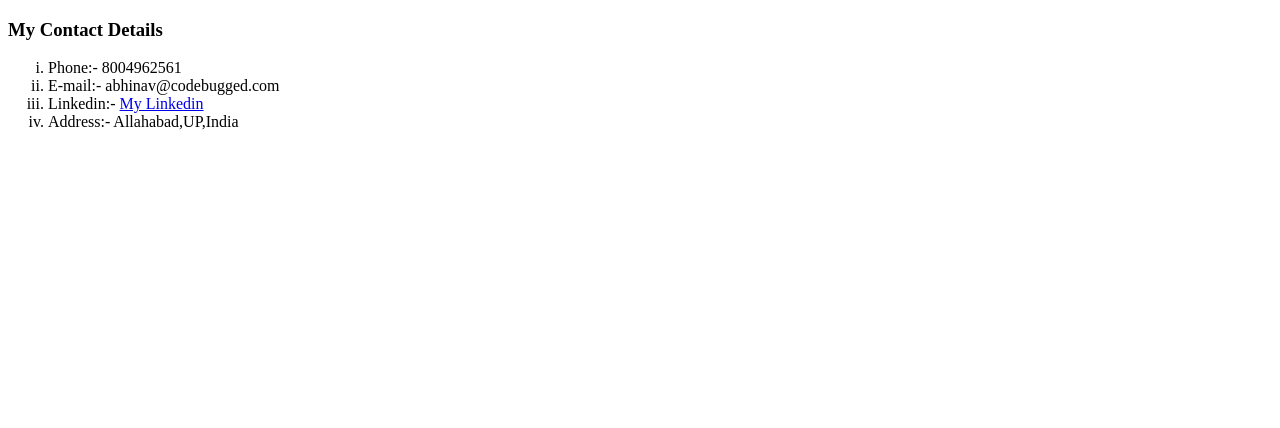
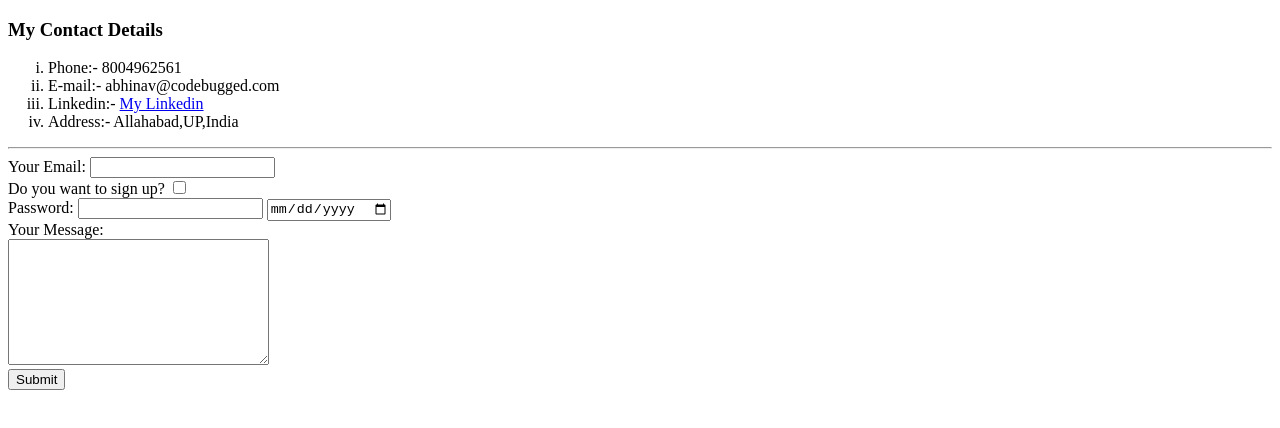
Before and after one commit to abhi9rocks/WebD, a plain HTML site: page contact.html in a window 1280 px wide. Drawn offline with Linux system fonts and the light colour scheme.

Commit message:
Html forms complete

```diff
--- a/contact.html
+++ b/contact.html
@@ -1,9 +1,11 @@
 <!DOCTYPE html>
 <html lang="en" dir="ltr">
+
 <head>
   <meta charset="utf-8">
   <title>Contact Me</title>
 </head>
+
 <body>
   <h3>My Contact Details</h3>
   <ol type="i">
@@ -12,7 +14,25 @@
     <li>Linkedin:- <a href="https://www.linkedin.com/in/abhinavkrsingh774/" target="_blank">My Linkedin</a></li>
     <li>Address:- Allahabad,UP,India</li>
   </ol>
+  <hr>
+  <form  action="mailto:aks.singh774@gmail.com" method="post" enctype="text/plain"><!-- Action determines which page will open when data is submit -->
+    <label for="">Your Email:</label>
+    <input type="email" name="your email" value="">
+    <br>
+    <label for="">Do you want to sign up?</label>
+    <input type="checkbox" name="Tick" value=""><br>
+    <label for="">Password:</label>
+    <input type="password" name="Entered Pass:-" value="">
+    <input type="date" name="date" value=""><br>
+    <label for="">Your Message:</label><br>
+    <textarea name="your message" rows="8" cols="30"></textarea><br>
+    <input type="submit" name="">
+
+
+
+  </form>
 
 
 </body>
+
 </html>
```
Also changed, not shown: index.html (+1 -1 lines). Lines whose indentation alone changed are shown as unchanged.
